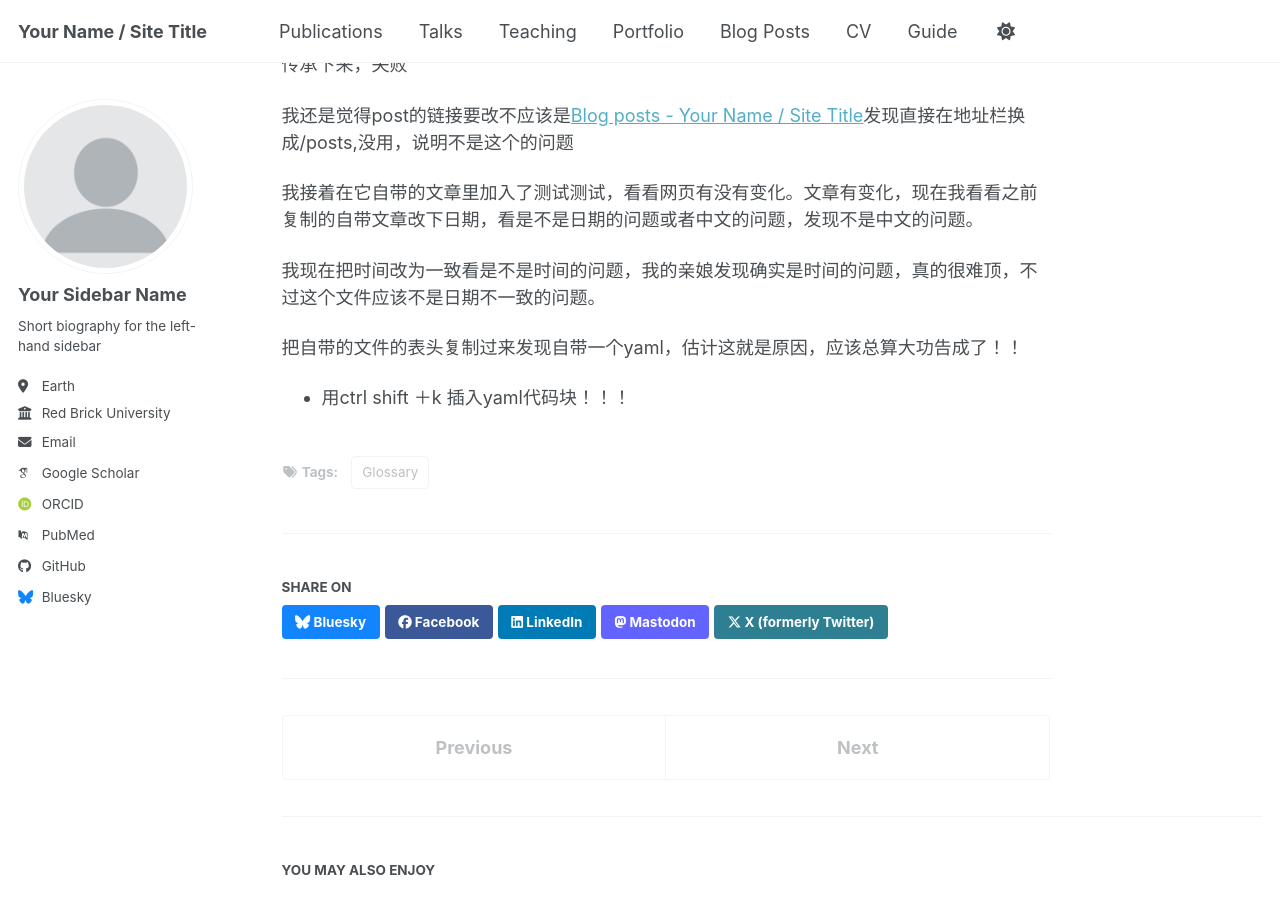
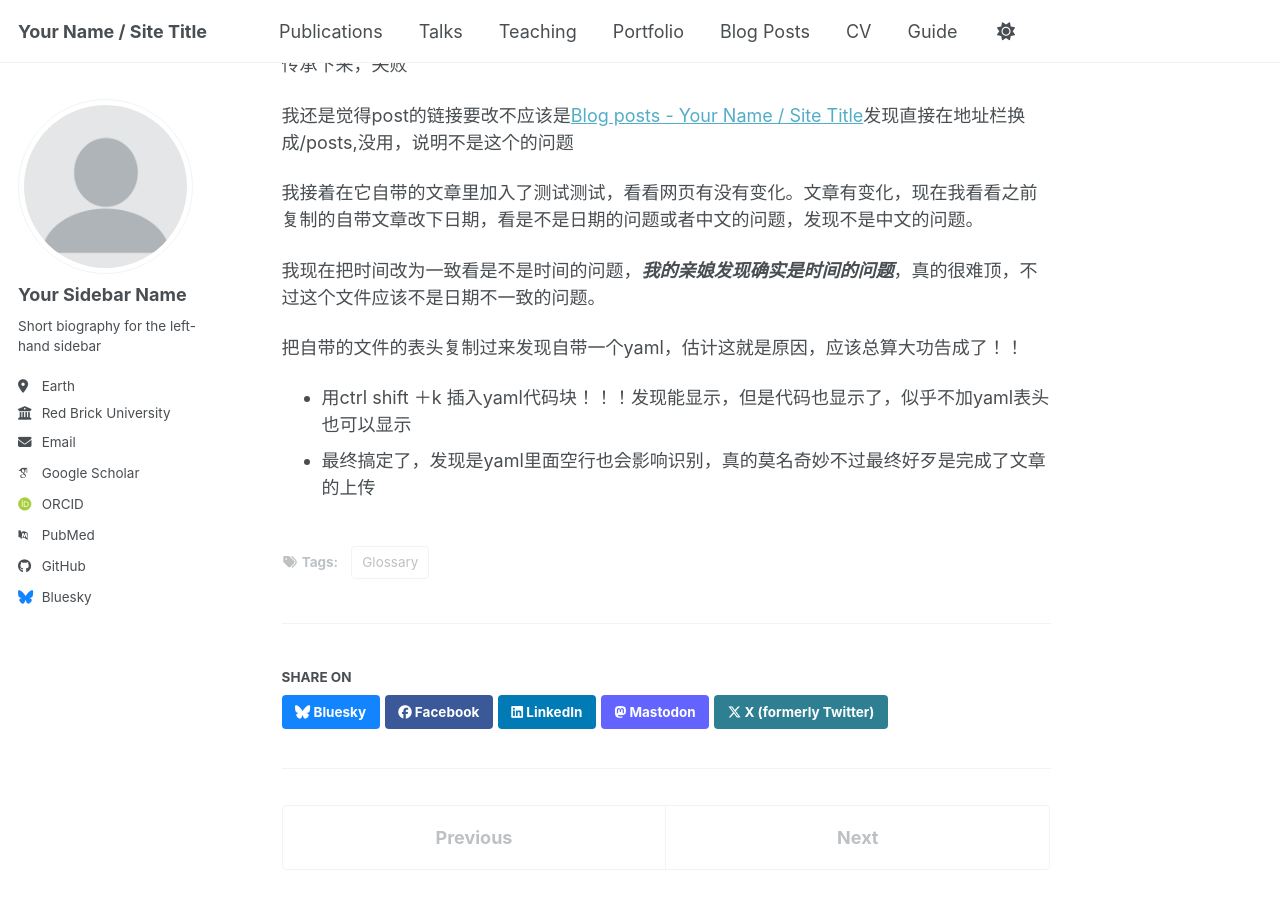
Before and after one commit to Khalil-Nan/Khalil-Nan.github.io, a Jekyll site: the page built from _posts/2026-02-02-create-pages.md, in a window 1280 px wide and 900 px high, scrolled down 1150 px. Built offline with Jekyll 4.4.1, drawn with Linux system fonts in a browser that asks for light colours; some web fonts are replaced; a script bundle is joined from its source files by our own code; library files that are not in the unit come from our copies.

Commit message:
Update 2026-02-02-create-pages.md

```diff
--- a/_posts/2026-02-02-create-pages.md
+++ b/_posts/2026-02-02-create-pages.md
@@ -43,8 +43,9 @@ https://docs.github.com/en/pages/quickstart
 
 我接着在它自带的文章里加入了测试测试，看看网页有没有变化。文章有变化，现在我看看之前复制的自带文章改下日期，看是不是日期的问题或者中文的问题，发现不是中文的问题。
 
-我现在把时间改为一致看是不是时间的问题，我的亲娘发现确实是时间的问题，真的很难顶，不过这个文件应该不是日期不一致的问题。
+我现在把时间改为一致看是不是时间的问题，***我的亲娘发现确实是时间的问题***，真的很难顶，不过这个文件应该不是日期不一致的问题。
 
 把自带的文件的表头复制过来发现自带一个yaml，估计这就是原因，应该总算大功告成了！！
 
-- 用ctrl shift ＋k 插入yaml代码块！！！
+- 用ctrl shift ＋k 插入yaml代码块！！！发现能显示，但是代码也显示了，似乎不加yaml表头也可以显示
+- 最终搞定了，发现是yaml里面空行也会影响识别，真的莫名奇妙不过最终好歹是完成了文章的上传
```
